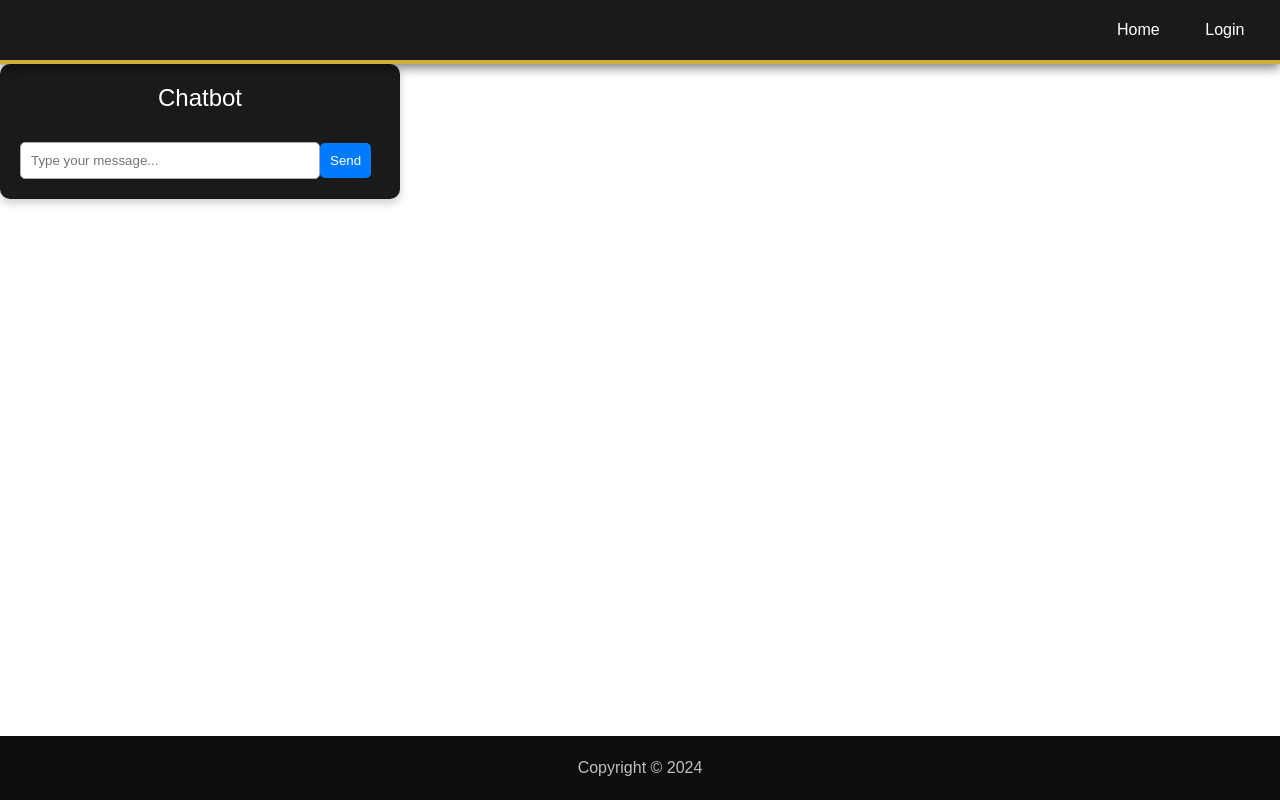
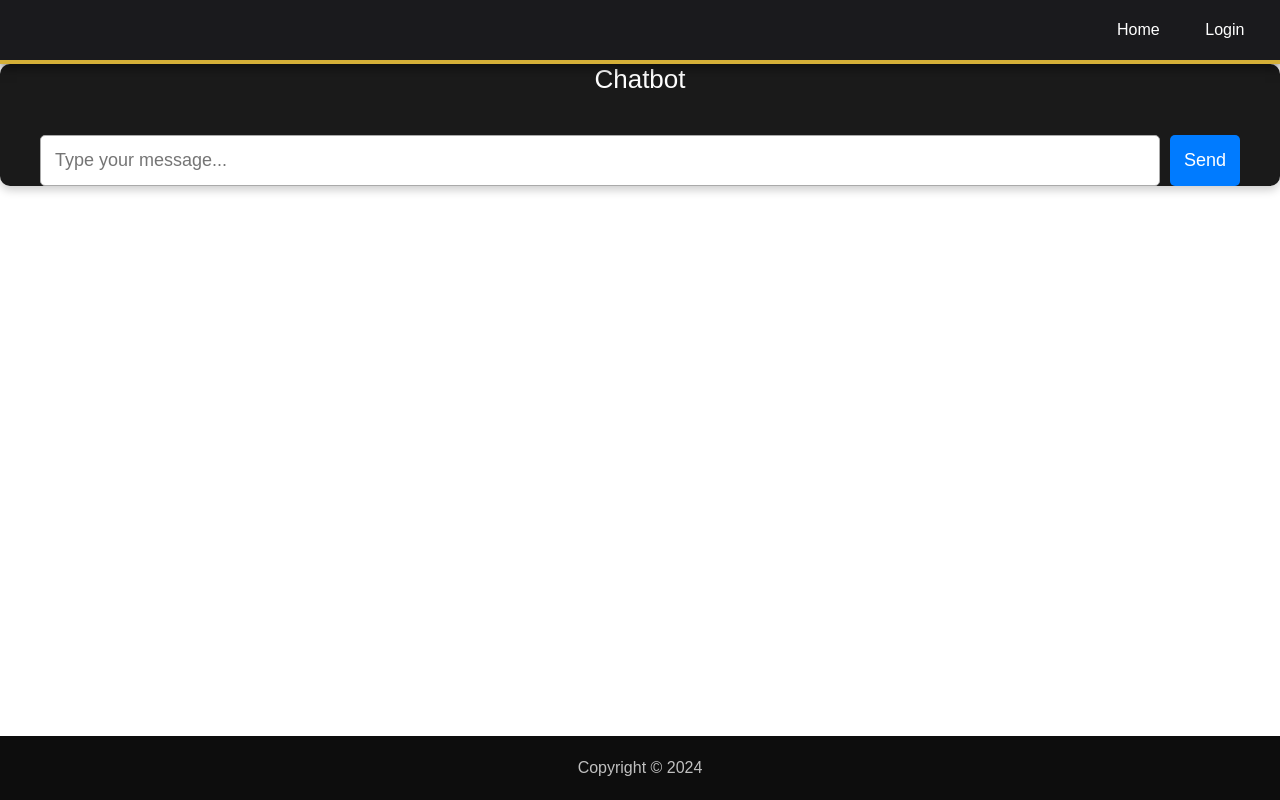
Before and after one commit to MichaelSetiabudi/porto_michaelsetiabudi, a Next.js app: page /chatbot in a window 1280 px wide. Built offline with nearby package versions, Linux system fonts and the light colour scheme.

Commit message:
modify chatbot

```diff
--- /dev/null
+++ b/src/pages/api/chatbot.ts
@@ -0,0 +1,34 @@
+import { NextApiRequest, NextApiResponse } from 'next';
+
+export default async function handler(req: NextApiRequest, res: NextApiResponse) {
+  const { userMessage } = req.body;
+
+  if (!userMessage) {
+    return res.status(400).json({ error: 'No user message provided.' });
+  }
+
+  const API_KEY = "AIzaSyBRE9Tee59umxJhBujdnufLpT_z8R40ZR8";
+  const API_URL = `https://generativelanguage.googleapis.com/v1beta/models/gemini-1.5-flash-latest:generateContent?key=${API_KEY}`;
+
+  const requestOptions = {
+    method: "POST",
+    headers: {
+      "Content-Type": "application/json",
+    },
+    body: JSON.stringify({ contents: [{ parts: [{ text: userMessage }] }] }),
+  };
+
+  try {
+    const response = await fetch(API_URL, requestOptions);
+    const data = await response.json();
+    if (data.candidates && data.candidates.length > 0) {
+      const botResponse = data.candidates[0]?.content?.parts?.[0]?.text;
+      res.status(200).json({ response: botResponse || "No response text found." });
+    } else {
+      res.status(500).json({ error: 'No candidates found in response.' });
+    }
+  } catch (error) {
+    console.error("Error fetching data from Gemini API:", error);
+    res.status(500).json({ error: 'Error fetching data from Gemini API.' });
+  }
+}
--- a/src/pages/chatbot/Main.tsx
+++ b/src/pages/chatbot/Main.tsx
@@ -1,5 +1,6 @@
 import { useState, ChangeEvent, KeyboardEvent } from "react";
 import ReactMarkdown from "react-markdown";
+import styles from "@/styles/chatbot/Main.module.css";
 
 interface Message {
   sender: "user" | "bot";
@@ -18,7 +19,6 @@ const Chatbot: React.FC = () => {
 
     setInput("");
 
-    // Panggil fungsi untuk menghasilkan respons bot
     const botMessageText = await generateResponse(input);
     const botMessage: Message = { sender: "bot", text: botMessageText };
     setMessages((prevMessages) => [...prevMessages, botMessage]);
@@ -35,45 +35,25 @@ const Chatbot: React.FC = () => {
   };
 
   const generateResponse = async (userMessage: string): Promise<string> => {
-    const API_KEY = "AIzaSyBRE9Tee59umxJhBujdnufLpT_z8R40ZR8"; // Ganti dengan kunci API yang valid
-    const API_URL = `https://generativelanguage.googleapis.com/v1beta/models/gemini-1.5-flash-latest:generateContent?key=${API_KEY}`;
+    const response = await fetch('/api/chatbot', {
+      method: 'POST',
+      headers: {
+        'Content-Type': 'application/json',
+      },
+      body: JSON.stringify({ userMessage }),
+    });
 
-    const requestOptions = {
-      method: "POST",
-      headers: {
-        "Content-Type": "application/json",
-      },
-      body: JSON.stringify({
-        contents: [{ parts: [{ text: userMessage }] }],
-      }),
-    };
-
-    try {
-      const response = await fetch(API_URL, requestOptions);
     const data = await response.json();
-      console.log("Gemini API Response:", data); // Menampilkan respons lengkap di console
-
-      if (data.candidates && data.candidates.length > 0) {
-        // Ambil teks dari `content.parts[0].text`
-        const botResponse = data.candidates[0]?.content?.parts?.[0]?.text;
-        return botResponse || "No response text found."; // Mengembalikan respons yang ditemukan
-      } else {
-        throw new Error("No candidates found in response");
-      }
-    } catch (error) {
-      console.error("Error fetching data from Gemini API:", error);
-      return "Sorry, I could not process your request."; // Respons default jika gagal
-    }
+    return data.response || "Sorry, I could not process your request.";
   };
 
   return (
-    <div className="chatbot-container">
-      <div className="chatbot-header">Chatbot</div>
-      <div className="chatbot-messages">
+    <div className={styles.chatbotContainer}>
+      <div className={styles.chatbotHeader}>Chatbot</div>
+      <div className={styles.chatbotMessages}>
         {messages.map((msg, index) => (
-          <div key={index} className={`message ${msg.sender}`}>
+          <div key={index} className={`${styles.message} ${styles[msg.sender]}`}>
             {msg.sender === "bot" ? (
-              // Gunakan ReactMarkdown untuk menampilkan teks markdown dengan rapi
               <ReactMarkdown>{msg.text}</ReactMarkdown>
             ) : (
               msg.text
@@ -81,67 +61,19 @@ const Chatbot: React.FC = () => {
           </div>
         ))}
       </div>
+      <div className={styles.chatbotInputContainer}>
         <input
           type="text"
           value={input}
           onChange={handleInputChange}
           onKeyPress={handleKeyPress}
           placeholder="Type your message..."
-        className="chatbot-input"
+          className={styles.chatbotInput}
         />
-      <button onClick={handleSend} className="chatbot-send">
+        <button onClick={handleSend} className={styles.chatbotSend}>
           Send
         </button>
-      <style jsx>{`
-        .chatbot-container {
-          background-color: #1a1a1a;
-          border-radius: 10px;
-          padding: 20px;
-          width: 400px;
-          box-shadow: 0 4px 10px rgba(0, 0, 0, 0.2);
-        }
-        .chatbot-header {
-          font-size: 24px;
-          color: #fff;
-          margin-bottom: 15px;
-          text-align: center;
-        }
-        .chatbot-messages {
-          max-height: 300px;
-          overflow-y: auto;
-          margin-bottom: 15px;
-        }
-        .message {
-          padding: 10px;
-          border-radius: 5px;
-          margin: 5px 0;
-        }
-        .user {
-          background-color: #007bff;
-          color: #fff;
-          align-self: flex-end;
-          text-align: right;
-        }
-        .bot {
-          background-color: #ccc;
-          color: #333;
-          align-self: flex-start;
-        }
-        .chatbot-input {
-          width: calc(100% - 60px);
-          padding: 10px;
-          border-radius: 5px;
-          border: 1px solid #aaa;
-        }
-        .chatbot-send {
-          padding: 10px;
-          border-radius: 5px;
-          background-color: #007bff;
-          color: #fff;
-          border: none;
-          cursor: pointer;
-        }
-      `}</style>
+      </div>
     </div>
   );
 };
--- a/src/pages/components/Header.tsx
+++ b/src/pages/components/Header.tsx
@@ -1,5 +1,4 @@
-// components/Header.tsx
-import React, { useState } from "react";
+import React, { useState, useEffect } from "react";
 import { useRouter } from "next/router";
 import Modal from "react-modal"; // Gunakan react-modal
 import style from "@/styles/Header.module.css";
@@ -10,10 +9,17 @@ interface HeaderProps {
 
 const Header: React.FC<HeaderProps> = ({ isLoggedIn }) => {
   const router = useRouter();
-  const [showLoginModal, setShowLoginModal] = useState(false); // State untuk menampilkan modal
-  const [username, setUsername] = useState(""); // State untuk username
-  const [password, setPassword] = useState(""); // State untuk password
-  const [errorMessage, setErrorMessage] = useState(""); // State untuk pesan error
+  const [showLoginModal, setShowLoginModal] = useState(false);
+  const [username, setUsername] = useState("");
+  const [password, setPassword] = useState("");
+  const [errorMessage, setErrorMessage] = useState("");
+  const [loggedIn, setLoggedIn] = useState(isLoggedIn); // Simpan status login di state
+
+  // Periksa status login dari localStorage ketika komponen dimount
+  useEffect(() => {
+    const isUserLoggedIn = localStorage.getItem("isLoggedIn") === "true";
+    setLoggedIn(isUserLoggedIn);
+  }, []);
 
   // Fungsi untuk menampilkan modal login
   const handleLoginClick = () => {
@@ -31,23 +37,41 @@ const Header: React.FC<HeaderProps> = ({ isLoggedIn }) => {
     if (username === "admin" && password === "admin") {
       localStorage.setItem("isLoggedIn", "true");
       setShowLoginModal(false);
+      setLoggedIn(true); // Update state setelah login berhasil
       router.push("/homepage");
     } else {
       setErrorMessage("Invalid username or password"); // Tampilkan pesan error
     }
   };
-  const handleChabotClick=()=>{
-    router.push("chatbot");
-  }
+
+  // Fungsi untuk menghandle tombol Home
+  const handleHomeClick = () => {
+    if (loggedIn) {
+      router.push("/homepage"); // Jika sudah login, arahkan ke homepage
+    } else {
+      router.push("/landingpage"); // Jika belum login, arahkan ke landingpage
+    }
+  };
+
+  // Fungsi untuk menghandle tombol Chatbot
+  const handleChabotClick = () => {
+    router.push("/chatbot");
+  };
 
   return (
     <div className={style.headerComponent}>
-      <button className={style.headerButton}>Home</button>
-      {isLoggedIn ? (
+      {/* Tombol Home akan mengecek login status dan mengarahkan sesuai */}
+      <button className={style.headerButton} onClick={handleHomeClick}>
+        Home
+      </button>
+
+      {loggedIn ? (
         <>
           <button className={style.headerButton}>Nilai</button>
           <button className={style.headerButton}>Profil</button>
-          <button className={style.headerButton} onClick={handleChabotClick}>Chatbot</button>
+          <button className={style.headerButton} onClick={handleChabotClick}>
+            Chatbot
+          </button>
         </>
       ) : (
         <button className={style.headerButton} onClick={handleLoginClick}>
--- /dev/null
+++ b/src/styles/chatbot/Main.module.css
@@ -0,0 +1,113 @@
+.chatbotContainer {
+  background-color: #1a1a1a;
+  border-radius: 10px;
+  padding: 20px;
+  width: 100%;
+  margin: 0 auto;
+  box-shadow: 0 4px 10px rgba(0, 0, 0, 0.2);
+  display: flex;
+  flex-direction: column;
+  align-items: center;
+}
+
+.chatbotHeader {
+  font-size: 26px;
+  color: #fff;
+  margin-bottom: 20px;
+  text-align: center;
+}
+
+.chatbotMessages {
+  width: 100%;
+  max-height: 350px;
+  overflow-y: auto;
+  margin-bottom: 20px;
+  display: flex;
+  flex-direction: column;
+}
+
+.message {
+  padding: 12px;
+  border-radius: 10px;
+  margin: 8px 0;
+  max-width: 80%;
+  word-wrap: break-word;
+}
+
+.user {
+  background-color: #007bff;
+  color: #fff;
+  align-self: flex-end;
+  text-align: right;
+}
+
+.bot {
+  background-color: #ccc;
+  color: #333;
+  align-self: flex-start;
+  text-align: left;
+}
+
+.chatbotInputContainer {
+  width: 100%;
+  display: flex;
+}
+
+.chatbotInput {
+  width: calc(100% - 70px);
+  padding: 12px;
+  border-radius: 5px;
+  border: 1px solid #aaa;
+}
+
+.chatbotSend {
+  padding: 12px;
+  border-radius: 5px;
+  background-color: #007bff;
+  color: #fff;
+  border: none;
+  cursor: pointer;
+  margin-left: 10px;
+}
+
+@media (min-width: 1024px) {
+  .chatbotContainer {
+    width: 100%;
+    max-width: none;
+    padding: 0 40px;
+    max-height: 80vh;
+  }
+  .chatbotMessages {
+    max-height: 600px;
+  }
+  .chatbotInput {
+    font-size: 18px;
+    padding: 14px;
+  }
+  .chatbotSend {
+    font-size: 18px;
+    padding: 14px;
+  }
+}
+
+@media (max-width: 600px) {
+  .chatbotContainer {
+    width: 100%;
+    max-width: 100%;
+    padding: 15px;
+  }
+  .message {
+    max-width: 90%;
+    font-size: 14px;
+    padding: 8px;
+    margin: 3px 0;
+  }
+  .chatbotInput {
+    padding: 8px;
+    font-size: 14px;
+  }
+  .chatbotSend {
+    padding: 8px;
+    font-size: 14px;
+  }
+}
```
Lines whose indentation alone changed are shown as unchanged.
